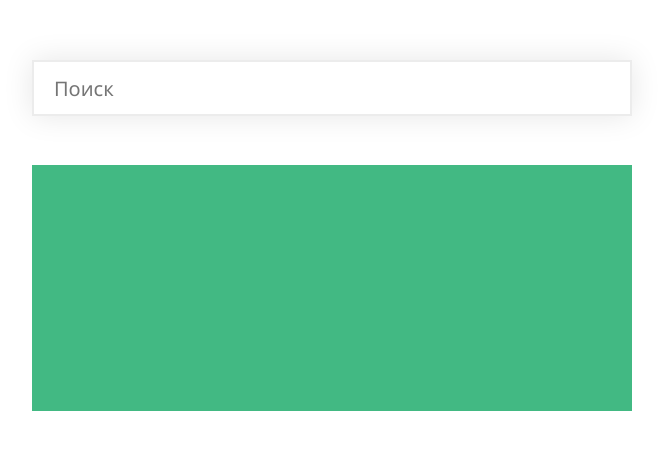
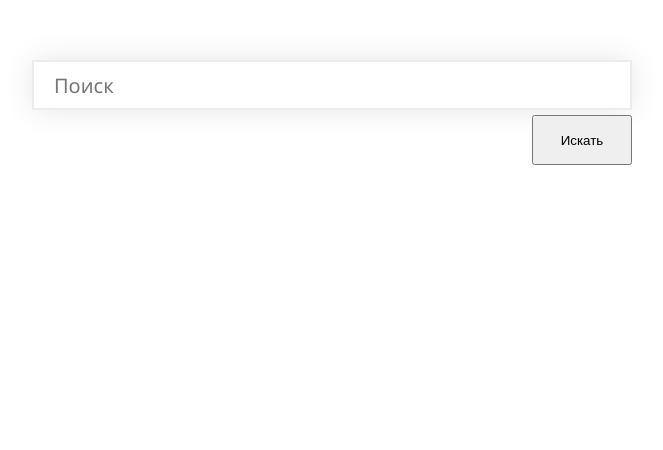
Before and after one commit to predatorfromekb/MedicamentsAggregator, a Vue app in the folder MedicamentsAggregator.Service/ClientApp/: page / in a window 1280 px wide. Shown: the part 140-590 px from the top of the page, without its empty margins (308-971 px from the left). Built offline with nearby package versions, Linux system fonts and the light colour scheme.

Commit message:
Add selected medicaments list

```diff
--- a/MedicamentsAggregator.Service/ClientApp/src/App.vue
+++ b/MedicamentsAggregator.Service/ClientApp/src/App.vue
@@ -26,9 +26,18 @@ export default {
   }
   input {
     font-family: "Segoe UI",serif;
+    outline: none;
   }
-  ul {
+  ul, button, div, span, input {
     margin: 0;
     padding: 0;
+    box-sizing: border-box;
+  }
+  input[type=number] {
+    -moz-appearance: textfield;
+  }
+  input::-webkit-inner-spin-button {
+    -webkit-appearance: none;
+    margin: 0;
   }
 </style>
--- a/MedicamentsAggregator.Service/ClientApp/src/components/Facade.vue
+++ b/MedicamentsAggregator.Service/ClientApp/src/components/Facade.vue
@@ -1,21 +1,47 @@
 <template>
     <main class="facade">
         <section class="search-wrap">
-            <Search />
+            <Search v-bind:commonData="commonData"/>
         </section>
-        <section class="selected-results">
-            <div></div>
-        </section>
+
+        <div class="controls">
+            <div class="settings"></div>
+            <button class="search-btn" v-on:click="sendMedicaments">Искать</button>
+        </div>
+
+
+        <div class="selected-medicament-list-wrap">
+            <SelectedMedicament
+                    v-for="[key,value] in commonData.selectedMedicaments"
+                    v-bind:key="key"
+                    :medicament="value"
+            />
+        </div>
     </main>
 
 </template>
 
 <script>
     import Search from "./Search";
+    import SelectedMedicament from "./SelectedMedicament";
     export default {
         name: "Facade",
-        components: {Search}
+        components: {SelectedMedicament, Search},
+        data: function () {
+            return {
+                commonData: {
+                    forceUpdate: this.$forceUpdate.bind(this),
+                    selectedMedicaments: new Map()
+                }
+            }
+        },
+        methods: {
+            sendMedicaments: function () {
+                console.log(Array.from(this.commonData.selectedMedicaments.values()));
+            }
+        }
     }
+
 </script>
 
 <style scoped>
@@ -24,18 +50,32 @@
         width: 600px;
         height: 400px;
         display: grid;
-        grid-template-rows: repeat(8, 1fr);
-        grid-template-columns: repeat(12, 1fr);
+        grid-template-rows: 50px 50px 300px;
+        grid-template-columns: 1fr;
+        grid-row-gap: 5px;
     }
 
     .search-wrap {
         grid-row: 1/2;
-        grid-column: 1/13;
     }
 
-    .selected-results {
-        grid-row: 3/8;
-        grid-column: 1/13;
-        background-color: #42b983;
+    .controls {
+        grid-row: 2/3;
+        display: grid;
+        grid-template-columns: repeat(6, 1fr);
+    }
+    .settings {
+        grid-column: 1/6;
+    }
+    .search-btn {
+        grid-column: 6/7;
+        width: 100%;
+        height: 100%;
+    }
+
+    .selected-medicament-list-wrap {
+        display: grid;
+        grid-template-rows: repeat(12, 1fr);
+        grid-row-gap: 5px;
     }
 </style>
--- a/MedicamentsAggregator.Service/ClientApp/src/components/Search.vue
+++ b/MedicamentsAggregator.Service/ClientApp/src/components/Search.vue
@@ -10,15 +10,22 @@
                     v-on:keyup="getSearchResults"
             />
         </div>
-        <SearchResults v-bind:results="results"/>
+        <SearchResultList v-if="query"
+                v-bind:results="results"
+                v-bind:commonData="commonData"
+                v-bind:clearInput="clearInput.bind(this)" />
     </div>
 </template>
 
 <script>
-    import SearchResults from "./SearchResults";
+    import SearchResultList from "./SearchResultList";
+
     export default {
         name: "Search",
-        components: {SearchResults},
+        components: {SearchResultList},
+        props: {
+            commonData: Object
+        },
         data: function () {
             return {
                 query: '',
@@ -29,7 +36,7 @@
         methods: {
             getSearchResults: function() {
                 const query = this.query.toLowerCase();
-                if (query.length < 4) {
+                if (query.length < 5) {
                     this.results = [];
                     return;
                 }
@@ -49,6 +56,9 @@
                         this.cache.set(query, e);
                         this.results = e;
                     });
+            },
+            clearInput: function () {
+                this.query = '';
             }
         }
     }
@@ -64,7 +74,7 @@
         height: 50px;
         border: 2px solid #ececec;
         box-shadow: 0 0 30px rgba(0,0,0,.1);
-        outline: none;
+
         width: 100%;
         flex-grow: 1;
     }
--- a/MedicamentsAggregator.Service/ClientApp/src/components/SearchResult.vue
+++ b/MedicamentsAggregator.Service/ClientApp/src/components/SearchResult.vue
@@ -1,12 +1,32 @@
 <template>
-    <li class="search-result">{{title}}</li>
+    <li class="search-result" v-on:click="onResultClick">{{title}}</li>
 </template>
 
 <script>
     export default {
         name: "SearchResult",
         props: {
-            title: String
+            title: String,
+            url: String,
+            id: String,
+            commonData: Object,
+            clearInput: Function
+        },
+        methods: {
+            onResultClick: function () {
+                const id = parseInt(this.id);
+                if (!this.commonData.selectedMedicaments.has(id)){
+                    this.commonData.selectedMedicaments.set(id, {
+                        id: id,
+                        count: 1,
+                        title: this.title,
+                        url: this.url,
+
+                    });
+                    this.commonData.forceUpdate();
+                    this.clearInput();
+                }
+            }
         }
     }
 </script>
--- /dev/null
+++ b/MedicamentsAggregator.Service/ClientApp/src/components/SearchResultList.vue
@@ -0,0 +1,44 @@
+<template>
+    <ul class="search-results">
+        <SearchResult
+                v-for="{DrugID, DrugName, url} in results
+                    .filter(e => !commonData.selectedMedicaments.has(parseInt(e.DrugID)))"
+                v-bind:key="DrugID"
+                :title="DrugName"
+                :url="url"
+                :id="DrugID"
+                :commonData="commonData"
+                v-bind:clearInput="clearInput"
+        />
+    </ul>
+</template>
+
+<script>
+    import SearchResult from "./SearchResult";
+    export default {
+        name: "SearchResultList",
+        components: {SearchResult},
+        props: {
+            results: Array,
+            commonData: Object,
+            clearInput: Function
+        }
+    }
+</script>
+
+<style scoped>
+    .search-results {
+        box-shadow: 0 15px 30px rgba(0,0,0,.1);
+
+        /*Костыль для абсолютного позиционирования*/
+        position: absolute;
+        width: 600px;
+        background-color: white;
+    }
+    @media screen and (max-width: 600px) {
+        .search-results {
+            width: 100%;
+        }
+    }
+
+</style>
--- a/MedicamentsAggregator.Service/ClientApp/src/components/SearchResults.vue
+++ /dev/null
@@ -1,29 +0,0 @@
-<template>
-    <ul class="search-results">
-        <SearchResult
-                v-for="result in results"
-                v-bind:key="result.DrugID"
-                :title="result.DrugName"
-        />
-    </ul>
-</template>
-
-<script>
-    import SearchResult from "./SearchResult";
-    export default {
-        name: "SearchResults",
-        components: {SearchResult},
-        props: ['results']
-    }
-</script>
-
-<style scoped>
-    .search-results {
-        box-shadow: 0 15px 30px rgba(0,0,0,.1);
-
-        /*Костыль для абсолютного позиционирования*/
-        position: absolute;
-        max-width: 600px;
-        background-color: white;
-    }
-</style>
--- /dev/null
+++ b/MedicamentsAggregator.Service/ClientApp/src/components/SelectedMedicament.vue
@@ -0,0 +1,52 @@
+<template>
+    <section class="selected-medicament">
+        <span class="selected-medicament__title">{{medicament.title}}</span>
+        <div class="selected-medicament__buttons">
+            <button class="selected-medicament__remove">➕</button>
+            <button class="selected-medicament__remove">➖</button>
+            <span class="selected-medicament__count">{{medicament.count}}</span>
+        </div>
+    </section>
+</template>
+
+<script>
+    export default {
+        name: "SelectedMedicament",
+        props: {
+            medicament: Object
+        }
+    }
+</script>
+
+<style scoped>
+    .selected-medicament {
+        display: grid;
+        grid-template-columns: repeat(6, 1fr);
+
+        white-space: nowrap;
+        vertical-align: middle;
+
+    }
+    .selected-medicament__title {
+        text-overflow: ellipsis;
+        overflow: hidden;
+        grid-column: span 5;
+        padding-left: 5px;
+    }
+
+    .selected-medicament__count {
+        text-align: center;
+        border: 1px solid #777;
+        grid-column: span 1;
+        width: 100%;
+        -webkit-appearance: none;
+    }
+
+    .selected-medicament__buttons {
+        grid-column: span 1;
+        display: grid;
+        grid-template-columns: repeat(3, 1fr);
+        grid-column-gap: 5px;
+    }
+
+</style>
--- a/MedicamentsAggregator.Service/ClientApp/src/main.js
+++ b/MedicamentsAggregator.Service/ClientApp/src/main.js
@@ -2,6 +2,7 @@ import Vue from 'vue'
 import App from './App.vue'
 
 Vue.config.productionTip = false;
+Vue.config.devtools = true;
 
 new Vue({
   render: h => h(App),
```
Also changed, not shown: MedicamentsAggregator.Service/ClientApp/src/components/HelloWorld.vue (deleted, +0 -58 lines), 1 other file (tests, documents, lock files or other folders).
